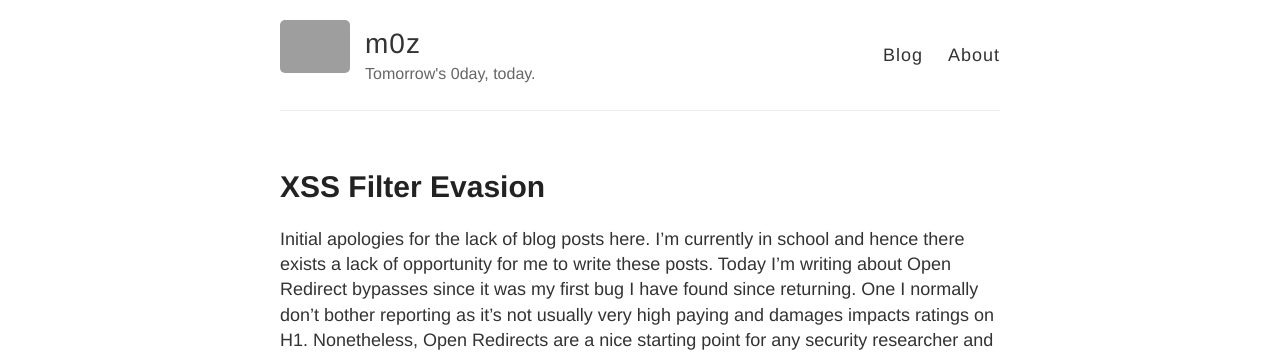
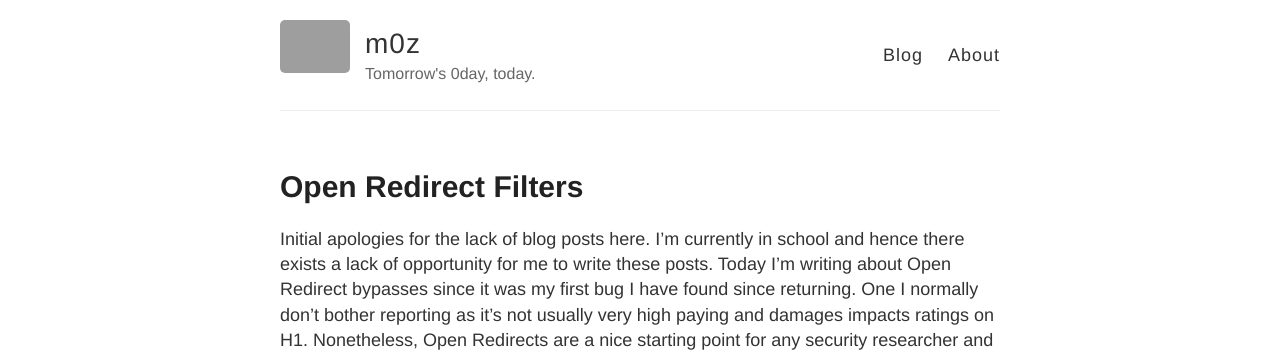
Before and after one commit to Cillian-Collins/blog, a Jekyll site: the page built from _posts/2020-5-12-Open-Redirect-Filters.md, in a window 1280 px wide. Shown: the top 356 px of the page. Built offline with Jekyll 4.4.1, drawn with Linux system fonts in a browser that asks for light colours; grey boxes are pictures that could not be loaded.

Commit message:
Update 2020-5-12-Open-Redirect-Filters.md

```diff
--- a/_posts/2020-5-12-Open-Redirect-Filters.md
+++ b/_posts/2020-5-12-Open-Redirect-Filters.md
@@ -1,6 +1,6 @@
 ---
 layout: post
-title: XSS Filter Evasion
+title: Open Redirect Filters
 ---
 
 Initial apologies for the lack of blog posts here. I'm currently in school and hence there exists a lack of opportunity for me to write these posts. Today I'm writing about Open Redirect bypasses since it was my first bug I have found since returning. One I normally don't bother reporting as it's not usually very high paying and damages impacts ratings on H1. Nonetheless, Open Redirects are a nice starting point for any security researcher and it seems almost all of them require a filter bypass.
```
